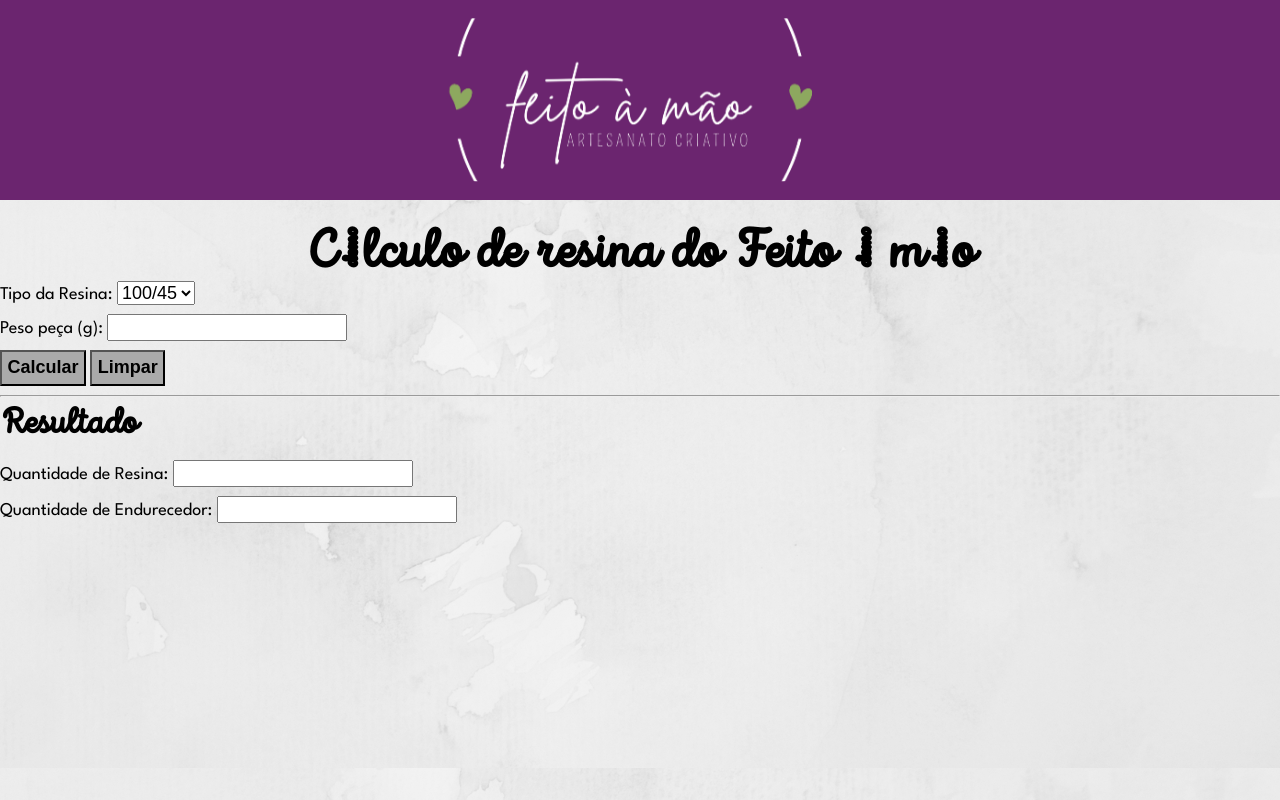
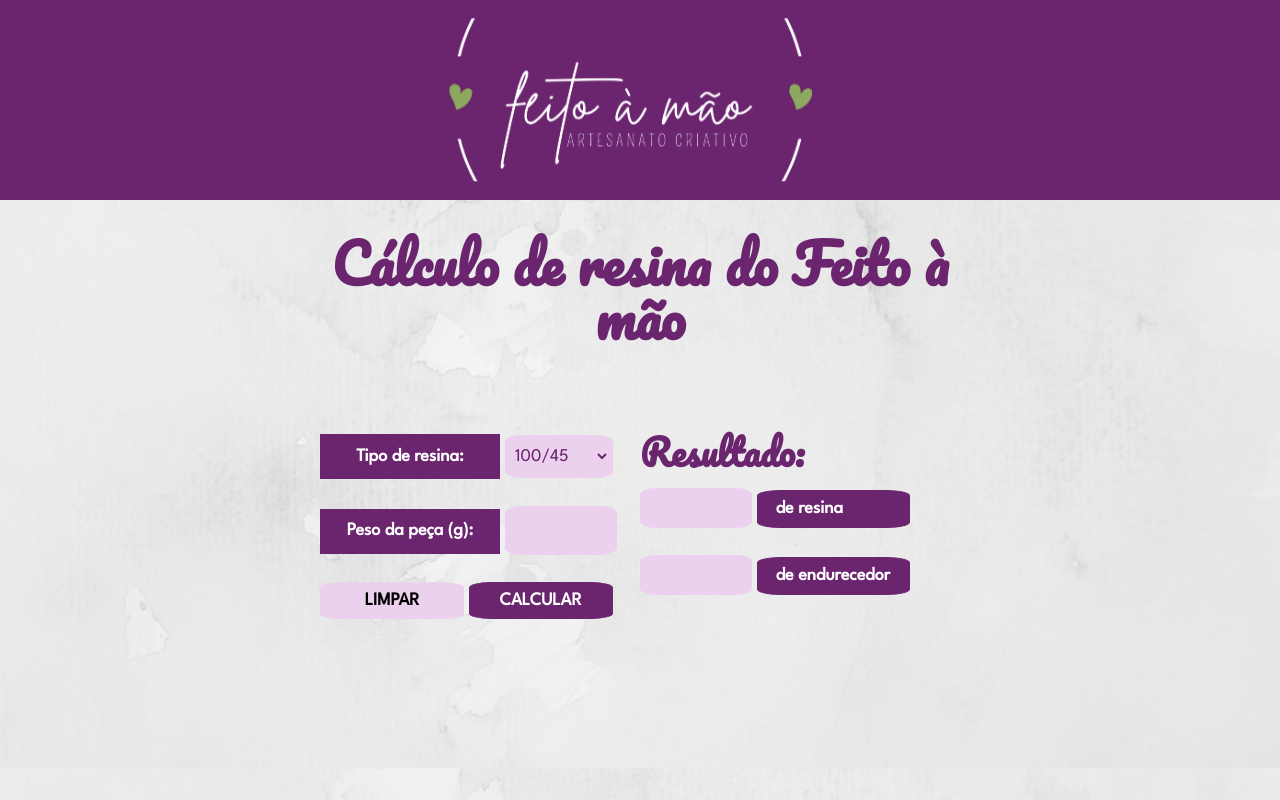
Before and after one commit to davidoharadl/calc-resina, a plain HTML site: page index.html in a window 1280 px wide. Drawn offline with Linux system fonts and the light colour scheme; files that its build step writes are made by us from their sources.

Commit message:
ajuste na estrutura para encaixar o layout

```diff
--- a/index.html
+++ b/index.html
@@ -5,8 +5,8 @@
     <meta http-equiv="X-UA-Compatible" content="IE=edge">
     <meta name="viewport" content="width=device-width, initial-scale=1.0">
     <title>Calculo de Resina</title>
-    <link rel="stylesheet" href="reset.css">
-    <link rel="stylesheet" href="style.css">
+    <link rel="stylesheet" href="./css/reset.css">
+    <link rel="stylesheet" href="./css/style.css">
 </head>
 <body>
         <header class="header">
@@ -19,35 +19,37 @@
 
             <form action="#" method="">
                 <ul>
+                    <div class="form-infos">
                         <li>
-                        <label>Tipo da Resina:</label>
-                        <select name="type_resina" id="type_resina">
+                            <label class="bt-main-large">Tipo de resina:</label>
+                            <select class="field-main-large" name="type_resina" id="type_resina">
                                 <option value="1.45">100/45</option>
                                 <option value="1.5">100/50</option>
                             </select>
                         </li>
                         <li>
-                        <label for="weight-piece">Peso peça (g):</label>
-                        <input type="text" id="weight-piece" name="weight-piece"/>
+                            <label class="bt-main-large" for="weight-piece">Peso da peça (g):</label>
+                            <input class="field-main-large" type="number" id="weight-piece" name="weight-piece"/>
                         </li>
-                    <li class="button">
-                        <button type="button" onclick="calculateResina()">Calcular</button>
-                        <button type="reset">Limpar</button>
+                        <li class="buttons">
+                            <button class="bt-clear-medium" type="reset">Limpar</button>
+                            <button id="bt-calc"class="bt-main-medium" type="button">Calcular</button>
                         </li>
-                    <hr>
-                    <h2 class="sub-title">Resultado</h2>
+                    </div>
+                    <div class="form-result">
+                        <h2 class="sub-title">Resultado:</h2>
                         <li>
-                        <label for="weight-piece">Quantidade de Resina:</label>
-                        <input type="text" id="amount-resina-piece" name="amount-resina-piece" readonly="readonly"/>
+                            <input class="field-main-small" type="text" id="amount-resina-piece" name="amount-resina-piece" readonly="readonly"/>
+                            <label class="bt-main-small" for="weight-piece">de resina</label>
                         </li>
                         <li>
-                        <label for="weight-piece">Quantidade de Endurecedor:</label>
-                        <input type="text" id="amount-endurecedor-piece" name="amount-resina-piece" readonly="readonly"/>
+                            <input class="field-main-small" type="text" id="amount-endurecedor-piece" name="amount-resina-piece" readonly="readonly"/>
+                            <label class="bt-main-small" for="weight-piece">de endurecedor</label>
                         </li>
-
+                    </div>
                 </ul>
             </form>
         </main>
-    <script type="text/javascript" src="calc.js"></script>
+    <script type="text/javascript" src="js/calc.js"></script>
 </body>
 </html>
```
Lines whose indentation alone changed are shown as unchanged.
